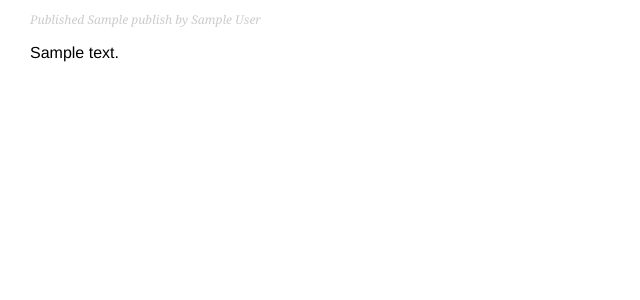
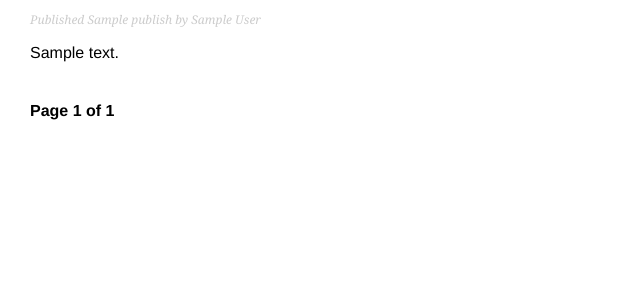
Before and after one commit to amieecode/Blog_Project, a Django app: template mysite/blog/templates/blog/post/list.html in a window 1280 px wide. Shown: the part 128-428 px from the top of the page, without its empty margins (0-640 px from the left). Run offline with Django 5.2, Linux system fonts and the light colour scheme; the template is opened without the code that fills it: most values are stand-ins (such as "Sample title", 1, 10 or a date in 2020).

Commit message:
Added Pagination to the blog post

```diff
--- a/mysite/blog/templates/blog/post/list.html
+++ b/mysite/blog/templates/blog/post/list.html
@@ -7,4 +7,5 @@
         <p class="date"> Published {{ post.publish }} by {{ post.author }}</p>
         {{ post.body|truncatewords:30|linebreaks }}
     {% endfor %}
+    {% include "pagination.html" with page=posts %}
 {% endblock %}
--- /dev/null
+++ b/mysite/blog/templates/pagination.html
@@ -0,0 +1,13 @@
+<div class="pagination">
+  <span class="step-links">
+    {% if page.has_previous %}
+        <a href="?page={{ page.previous_page_number }}">Previous</a>
+    {% endif %}
+    <span class="current">
+      Page {{ page.number }} of {{ page.paginator.num_pages }}
+    </span>
+    {% if page.has_next %}
+        <a href="?page={{ page.next_page_number }}">Next</a>
+    {% endif %}
+  </span>
+</div>
--- a/mysite/blog/views.py
+++ b/mysite/blog/views.py
@@ -4,12 +4,12 @@ from.models import Post
 
 # Create your views here.
 def post_list(request):
-    post_list_ = Post.published.all()
+    post_list = Post.published.all()
     # Pagination with 3 posts per page
     paginator = Paginator(post_list, 3)
     page_number = request.GET.get('page', 1)
     posts = paginator.page(page_number)
-    return render( request, 'blog/post/list.html', {'posts':posts} )
+    return render( request, 'blog/post/list.html', {'posts': posts} )
 
 def post_detail(request, year, month, day, post):
     post = get_object_or_404( Post, status=Post.Status.PUBLISHED, slug=post, publish__year=year, publish__month=month, publish__day=day )
```
